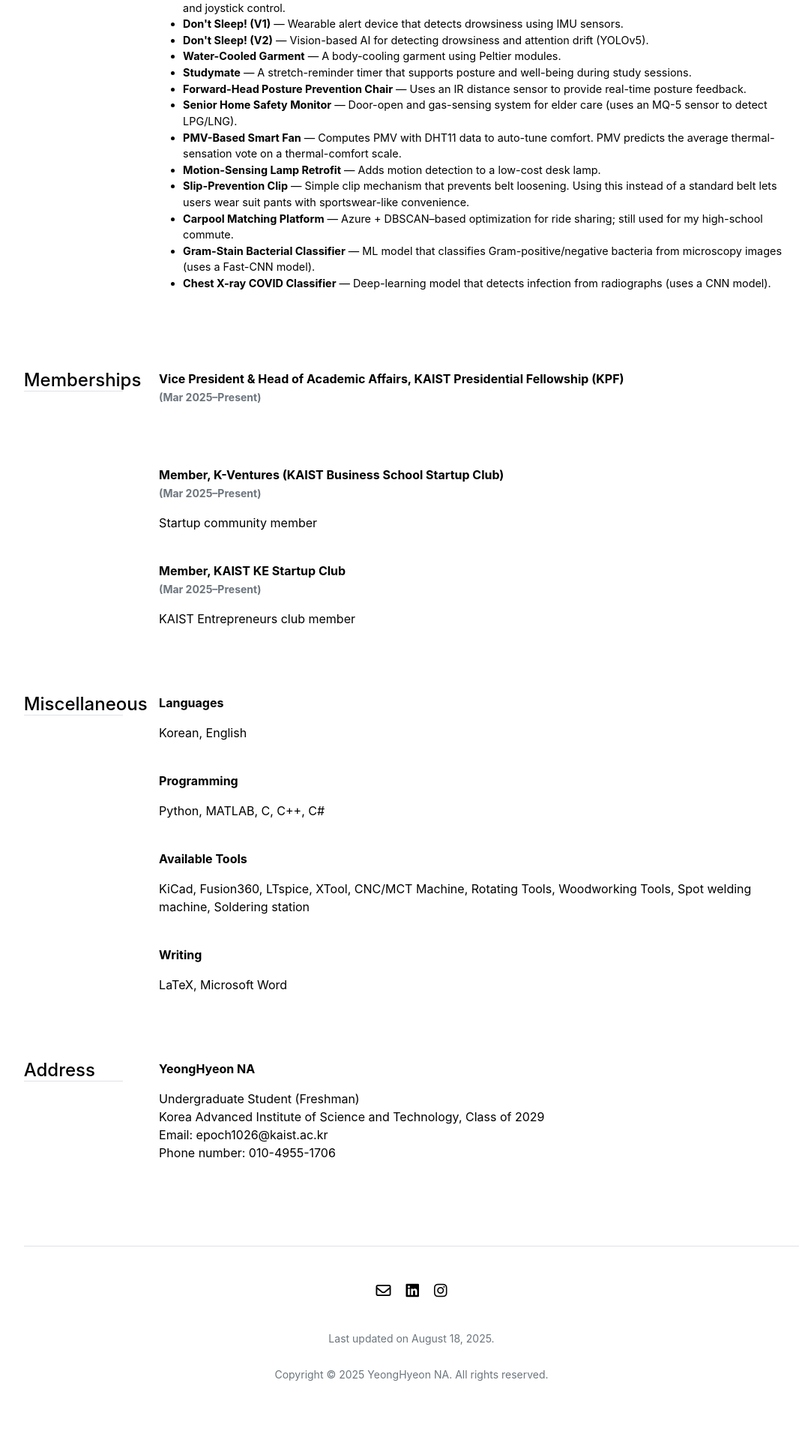
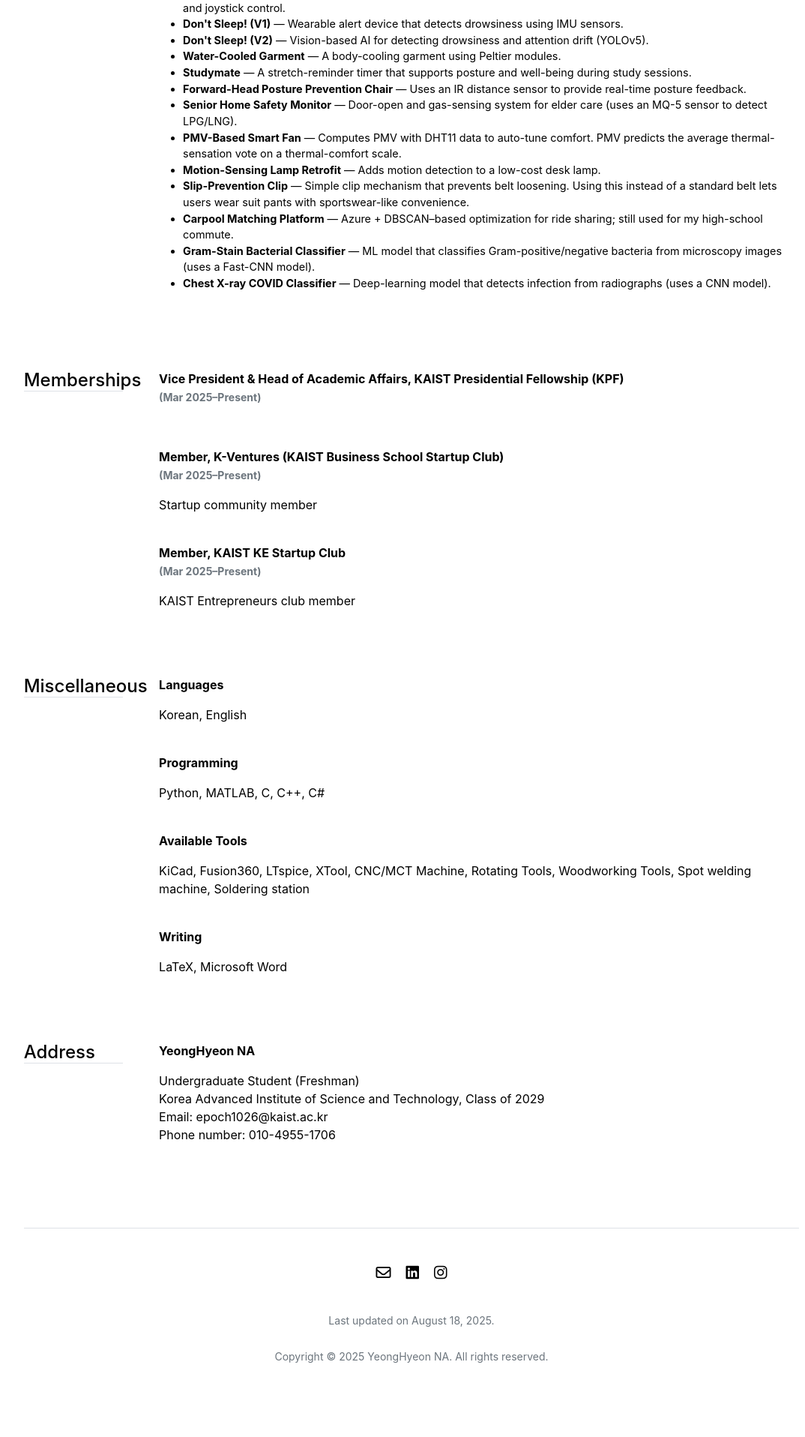
Before and after one commit to ynghyn-na/ynghyn-na.github.io, a Jekyll site: the page built from cv.md, in a window 1280 px wide. Shown: the part 2240-4156 px from the top of the page at 75% size, without its empty margins (91-1165 px from the left). Built offline with Jekyll 4.4.1, drawn with Linux system fonts in a browser that asks for light colours; after the commit the page ends 4132 px from its top, so only the background shows below that.

```diff
--- a/_data/cv/memberships.yml
+++ b/_data/cv/memberships.yml
@@ -1,5 +1,4 @@
 - title: 'Vice President & Head of Academic Affairs, KAIST Presidential Fellowship (KPF)'
-  description: '<br>'
   duration: '(Mar 2025–Present)'
 
 - title: 'Member, K-Ventures (KAIST Business School Startup Club)'
```
